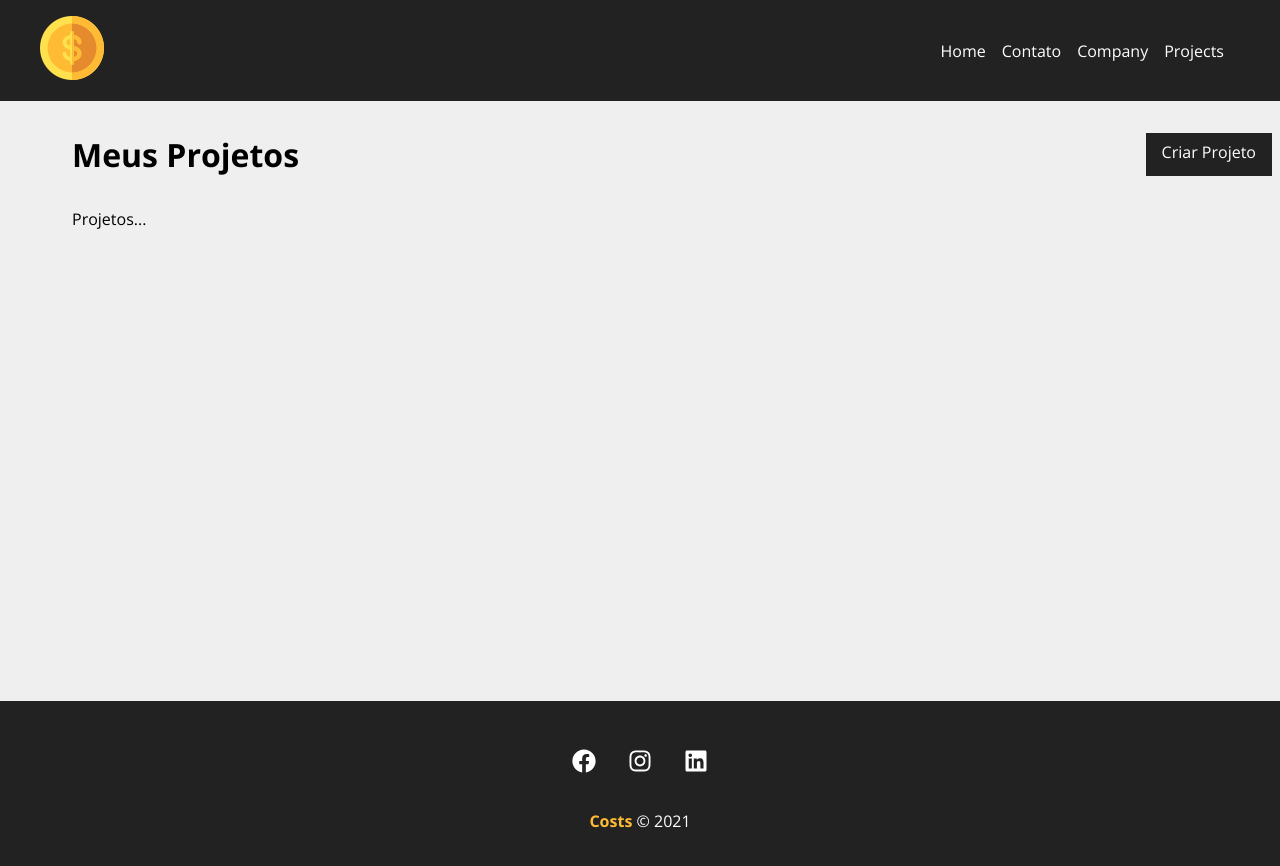
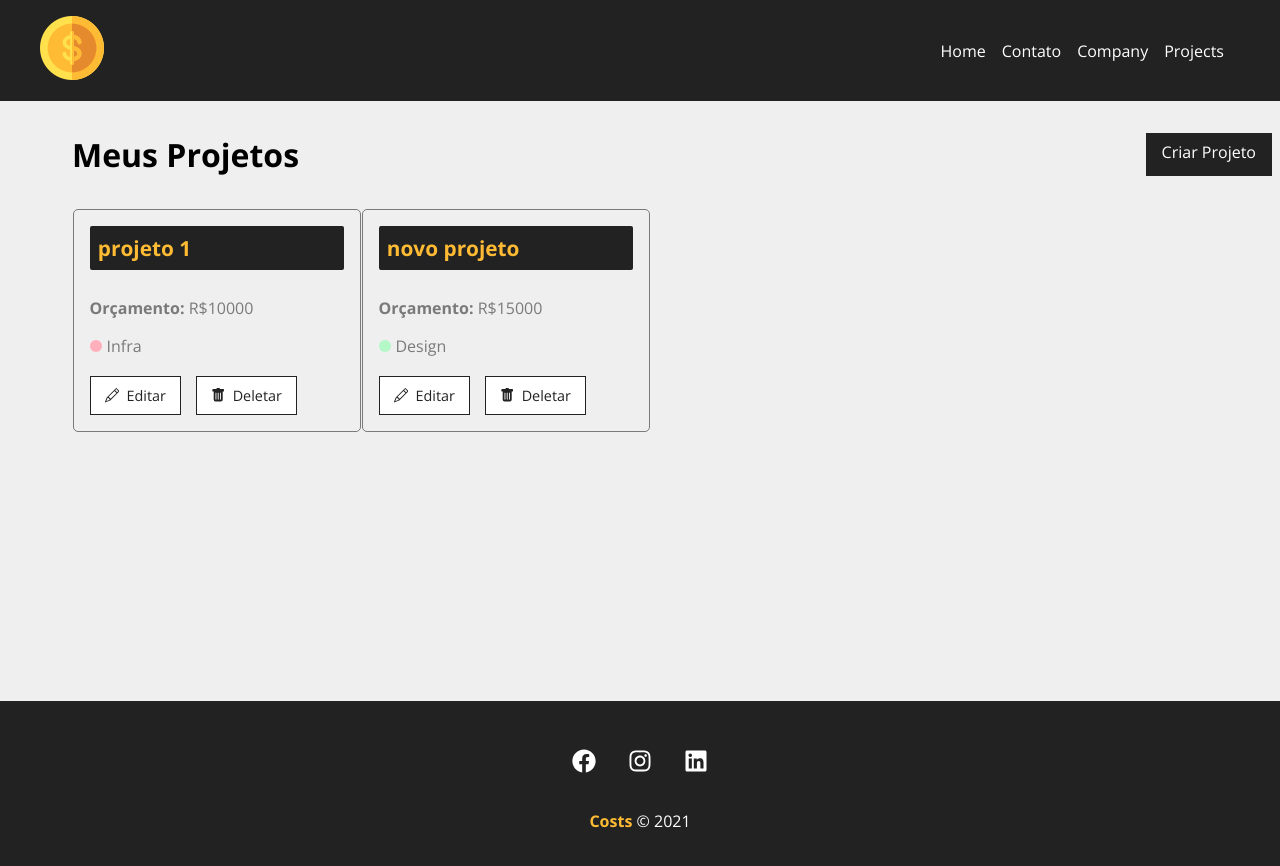
Before and after one commit to Matthsh/Cost, a React (Vite) app: page /projects in a window 1280 px wide. Shown: the top 866 px of the page. Built offline with nearby package versions, Linux system fonts and the light colour scheme; data requests are answered from the project's data file.

Commit message:
🚀 Project cards developed

```diff
--- a/db.json
+++ b/db.json
@@ -1,8 +1,8 @@
 {
   "projects": [
     {
-      "name": "Mattheus Medina Ayala",
-      "budget": "12312",
+      "name": "projeto 1",
+      "budget": "10000",
       "category": {
         "id": "1",
         "name": "Infra"
@@ -12,48 +12,15 @@
       "id": 1
     },
     {
-      "name": "projeto 1",
-      "budget": "12312",
+      "name": "novo projeto",
+      "budget": "15000",
       "category": {
-        "id": "1",
-        "name": "Infra"
+        "id": "3",
+        "name": "Design"
       },
       "cost": 0,
       "services": [],
       "id": 2
-    },
-    {
-      "name": "projeto 1",
-      "budget": "12321",
-      "category": {
-        "id": "2",
-        "name": "Desenvolvimento"
-      },
-      "cost": 0,
-      "services": [],
-      "id": 3
-    },
-    {
-      "name": "projeto 1",
-      "budget": "12312",
-      "category": {
-        "id": "1",
-        "name": "Infra"
-      },
-      "cost": 0,
-      "services": [],
-      "id": 4
-    },
-    {
-      "name": "projeto 1",
-      "budget": "10000",
-      "category": {
-        "id": "2",
-        "name": "Desenvolvimento"
-      },
-      "cost": 0,
-      "services": [],
-      "id": 5
     }
   ],
   "categories": [
--- a/src/components/pages/Projects.jsx
+++ b/src/components/pages/Projects.jsx
@@ -3,8 +3,27 @@ import Message from "../layout/Message";
 import styles from './Projects.module.css'
 import Container from '../layout/Container'
 import LinkButton from '../layout/LinkButton';
+import ProjectCard from '../project/ProjectCard';
+import { useState, useEffect } from 'react'
 
 export default function Projects() {
+    const [projects, setProjects] = useState([]);
+
+    useEffect(() => {
+
+        fetch('http://localhost:5000/projects', {
+            method: 'GET',
+            content: {
+                'Content-Type': 'application/json',
+            },
+        }).then((resp) => resp.json())
+            .then((data) => {
+                console.log(data)
+                setProjects(data)
+            })
+            .catch((err) => { console.log(err) })
+    }, [])
+
     const location = useLocation()
     let message = ''
     if (location.state) {
@@ -18,7 +37,14 @@ export default function Projects() {
             </div>
             {message && <Message msg={message} type="success" />}
             <Container customClass="start">
-                <p>Projetos...</p>
+                {projects.length > 0 &&
+                    projects.map((project) => <ProjectCard key={project.id}
+                        name={project.name}
+                        id={project.id}
+                        budget={project.budget}
+                        category={project.category.name}
+                    />)
+                }
             </Container>
         </div>
     )
--- /dev/null
+++ b/src/components/project/ProjectCard.jsx
@@ -0,0 +1,22 @@
+import { Link } from 'react-router-dom'
+import styles from './ProjectCard.module.css'
+
+import { BsPencil, BsFillTrashFill } from 'react-icons/bs'
+
+export default function ProjectCard({id, name, budget, category, handleRemove}){
+    return(
+            <div className={styles.project_card}>
+                <h4>{name}</h4>
+                <p>
+                    <span>Orçamento: </span> R${budget}
+                </p>
+                <p className={styles.category_text}>
+                    <span className={`${styles[category.toLowerCase()]}`}></span> {category}
+                </p>
+                <div className={styles.project_card_actions}>
+                    <Link to="/"><BsPencil/>Editar</Link>
+                    <button> <BsFillTrashFill/>Deletar</button>
+                </div>
+            </div>
+    )
+}
--- /dev/null
+++ b/src/components/project/ProjectCard.module.css
@@ -0,0 +1,89 @@
+.project_card {
+    padding: 1em;
+    border: 1px solid #7a7a7a;
+    border-radius: 5px;
+    width: 24%;
+    margin: 0.5px;
+}
+
+.project_card h4 {
+    background-color: #222;
+    color: #ffbb33;
+    border-radius: 2px;
+    padding: 0.4em;
+    margin-bottom: 1.3em;
+    font-size: 1.3em;
+}
+
+.project_card p {
+    color: #7a7a7a;
+    margin-bottom: 1em;
+}
+
+.project_card p span {
+    font-weight: bold;
+}
+
+.category_text{
+    display: flex;
+    align-items: center;
+}
+
+/* //bolinha ao lado da categoria do projeto */
+.category_text span {
+    display: block;
+    width: 12px;
+    height: 12px;
+    border-radius: 50%;
+    background-color: #ccc;
+    margin-right: 5px;
+}
+
+.category_text .infra {
+    background-color: #ffaebc;
+}
+
+.category_text .desenvolvimento {
+    background-color: #a0e7e5;
+}
+
+.category_text .design {
+    background-color: #b4f8c8;
+}
+
+.category_text .planejamento {
+    background-color: #fbe7c6;
+}
+
+.project_card_actions {
+    margin-top: 1.2em;
+    display: flex;
+    align-items: center
+}
+
+.project_card_actions a,
+.project_card_actions button {
+    text-decoration: none;
+    border: none;
+    background-color: #fff;
+    color: #222;
+    font-size: 0.9em;
+    padding: 0.6em 1em;
+    margin-right: 1em;
+    cursor: pointer;
+    border: 1px solid #222;
+    display: flex;
+    align-items: center;
+    justify-content: center;
+    transition: 0.5s;
+}
+
+.project_card_actions svg {
+    margin-right: .5em;
+}
+
+.project_card_actions a:hover,
+.project_card_actions button:hover {
+    background-color: #222;
+    color: #ffbb33;
+}
```
Also changed, not shown: src/img/Cards de Projetos.png (added).
